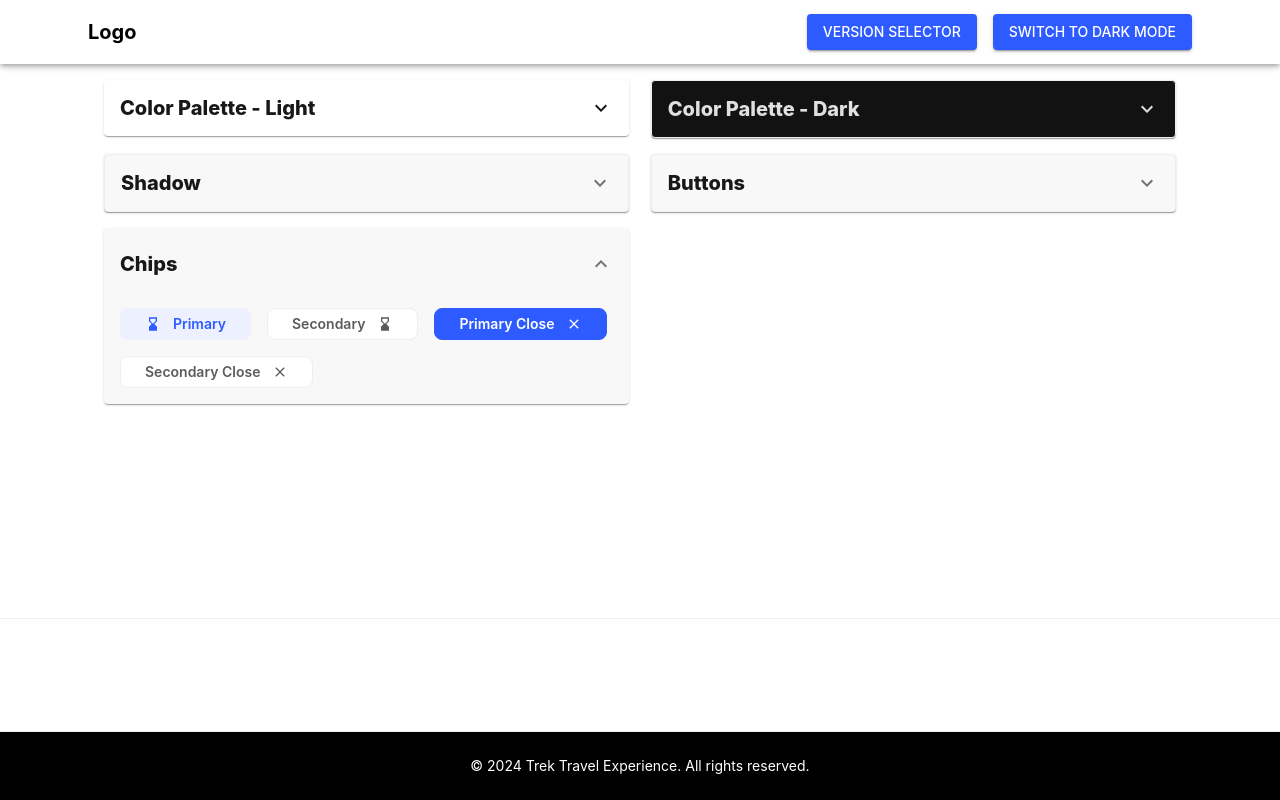
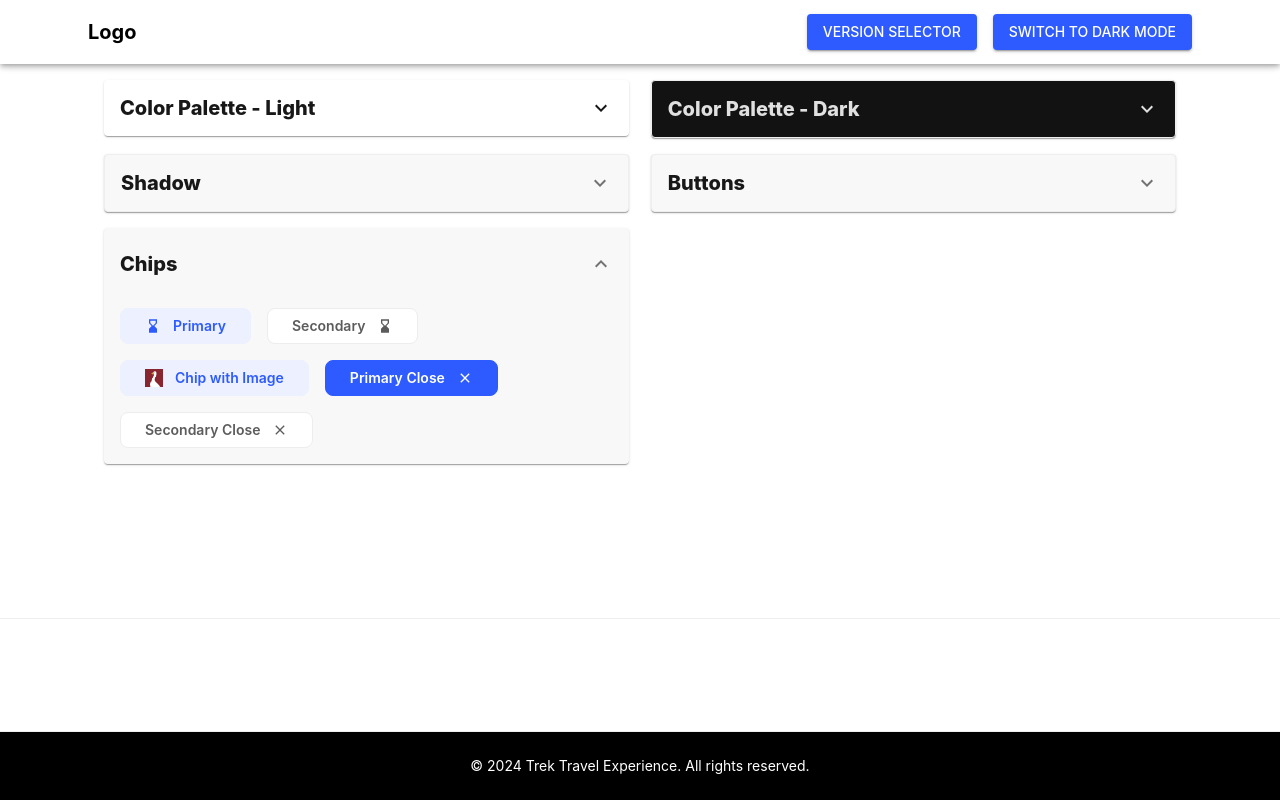
Before and after one commit to Yuki-kykyky/layout-demos, a Next.js app: page / in a window 1280 px wide. Both pictures are taken after a click on the button "Chips". Built offline with nearby package versions, Linux system fonts and the light colour scheme.

Commit message:
add image chip

```diff
--- a/app/common/ui/page2/woop/styles.ts
+++ b/app/common/ui/page2/woop/styles.ts
@@ -99,6 +99,7 @@ const WoopBtnStyles = {
 
 const WoopChipStyles = {
   baseStyles: {
+    height: "auto",
     px: 1.5,
     py: 1,
     fontSize: 14,
--- a/app/components/page2/chip-list.tsx
+++ b/app/components/page2/chip-list.tsx
@@ -2,11 +2,11 @@ import { ChipType } from "@/app/common/ui/page2/woop/woop-chip";
 import { HourglassBottom } from "@mui/icons-material";
 import React from "react";
 import { WoopChip } from "@/app/common/ui/page2/woop/woop-chip";
-import { Stack } from "@mui/material";
+import { Box, Stack } from "@mui/material";
 
 export const ChipList = () => {
   return (
-    <Stack direction="row" gap={2} flexWrap="wrap">
+    <Stack direction="row" gap={2} flexWrap="wrap" alignItems="center">
       <WoopChip
         label="Primary"
         startIcon={<HourglassBottom />}
@@ -18,6 +18,22 @@ export const ChipList = () => {
         endIcon={<HourglassBottom />}
         label="Secondary"
         type={ChipType.Secondary}
+        onClick={() => {
+          console.log("clicked");
+        }}
+      />
+      <WoopChip
+        startIcon={
+          <Box
+            sx={{
+              width: 18,
+              height: 18,
+              backgroundImage: `url(/goooose14.jpg)`,
+              backgroundSize: "cover",
+            }}
+          />
+        }
+        label="Chip with Image"
         onClick={() => {
           console.log("clicked");
         }}
```
